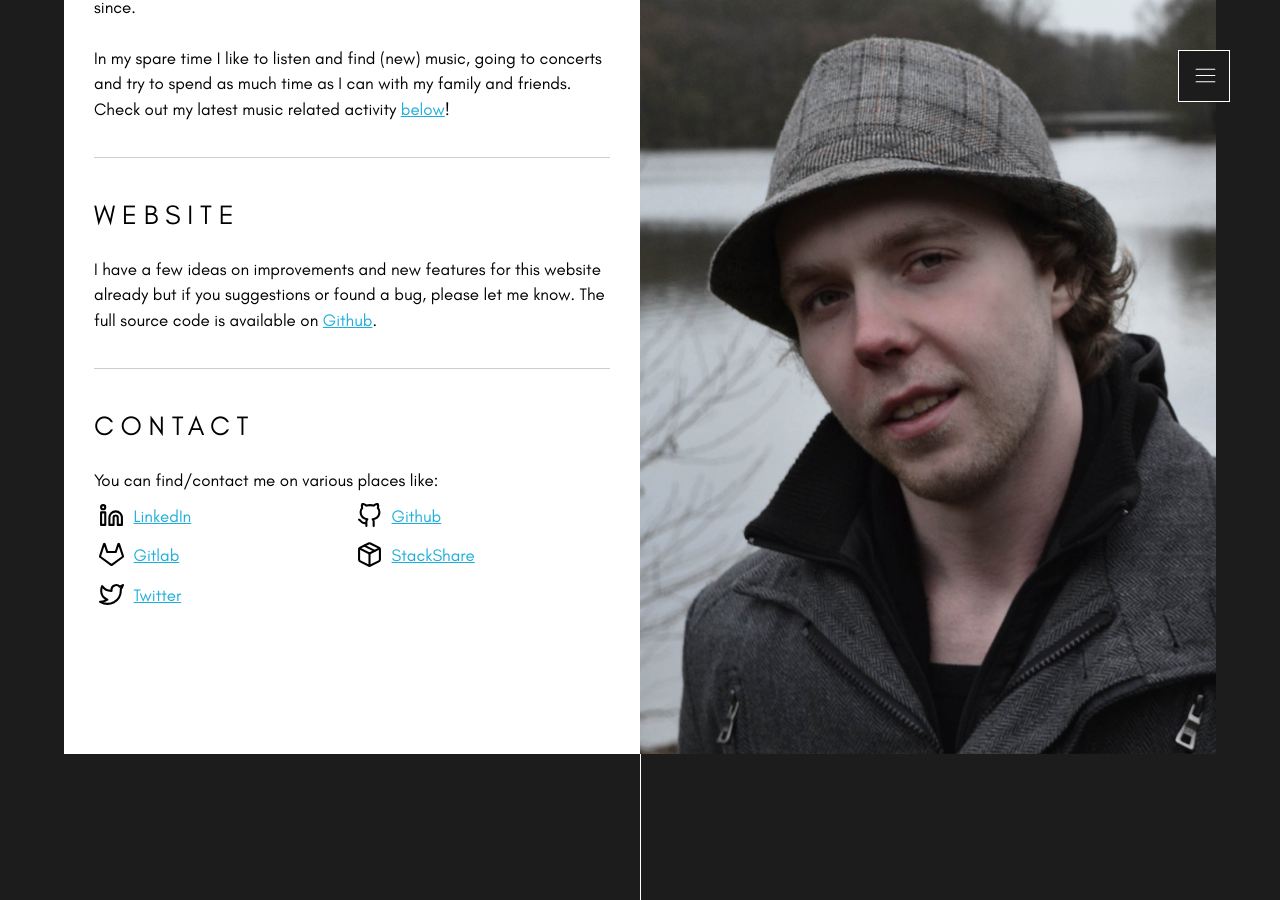
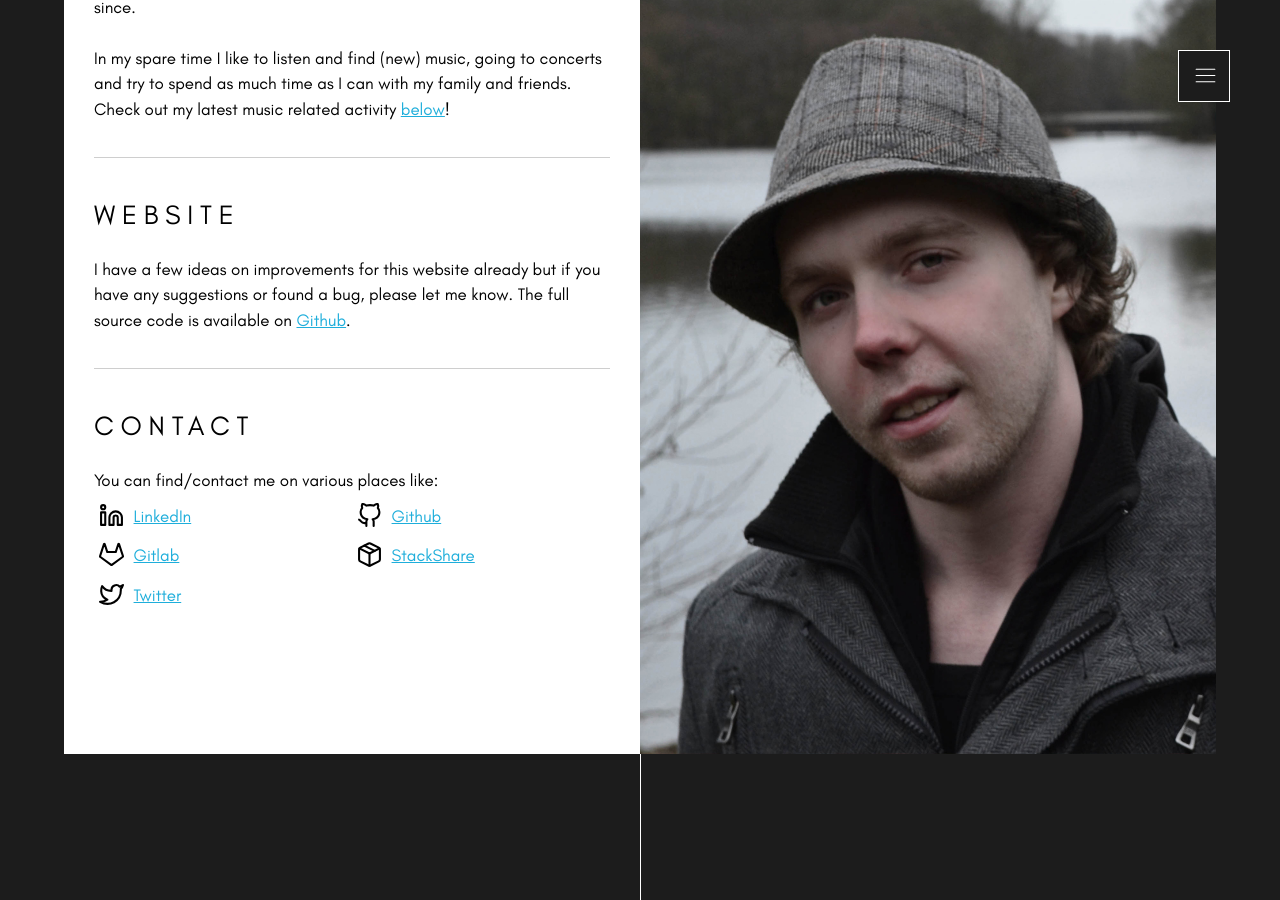
Before and after one commit to jonakoudijs/jona.io, a Jekyll site: the page built from index.md, in a window 1280 px wide and 900 px high, scrolled down 1010 px. Built offline with Jekyll 4.4.1, drawn with Linux system fonts in a browser that asks for light colours.

Commit message:
Fix typo

```diff
--- a/index.md
+++ b/index.md
@@ -41,7 +41,7 @@ excerpt: This is the greatest website on earth. Share! Like! Subscribe! I'm dead
         <hr/>
 
         <h5>Website</h5>
-        I have a few ideas on improvements and new features for this website already but if you suggestions or found a bug, please let me know.
+        I have a few ideas on improvements for this website already but if you have any suggestions or found a bug, please let me know.
         The full source code is available on <a href="https://github.com/jonakoudijs/jonakoudijs.github.io">Github</a>.
 
         <hr/>
```
